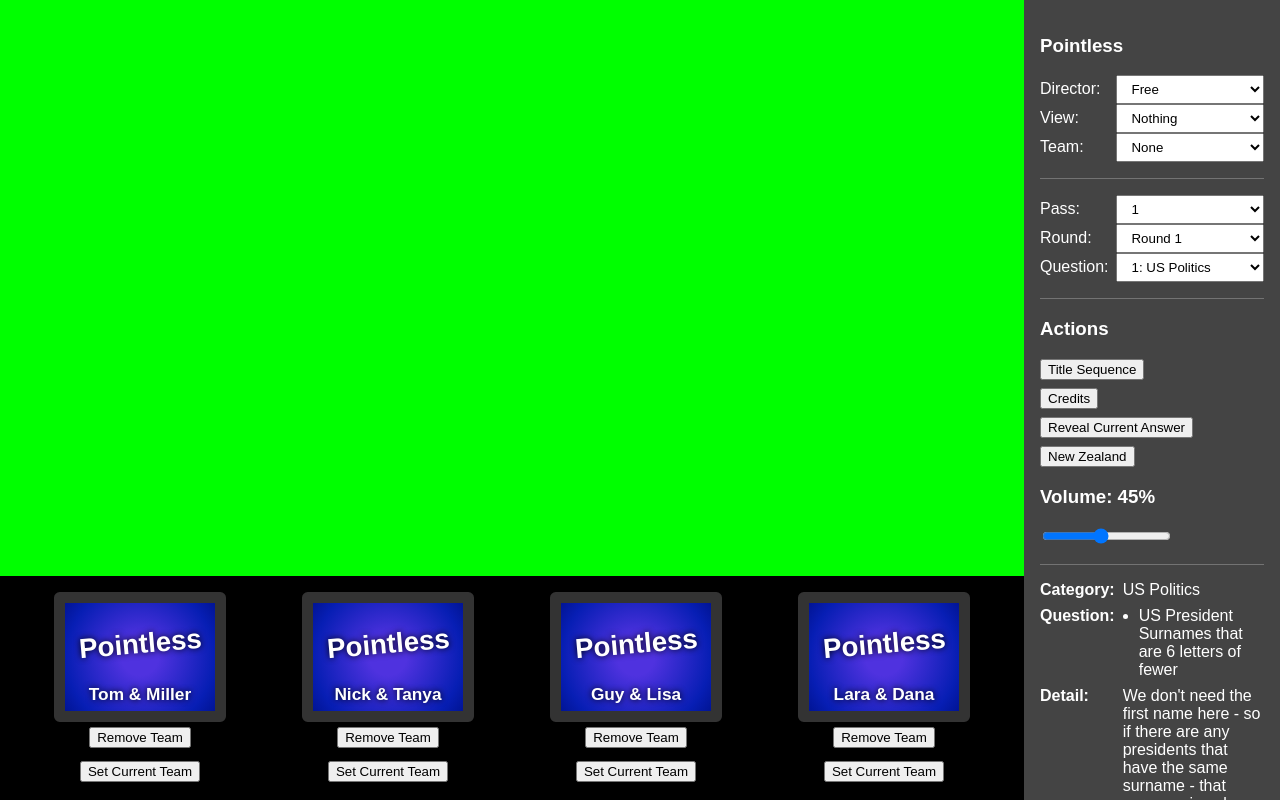
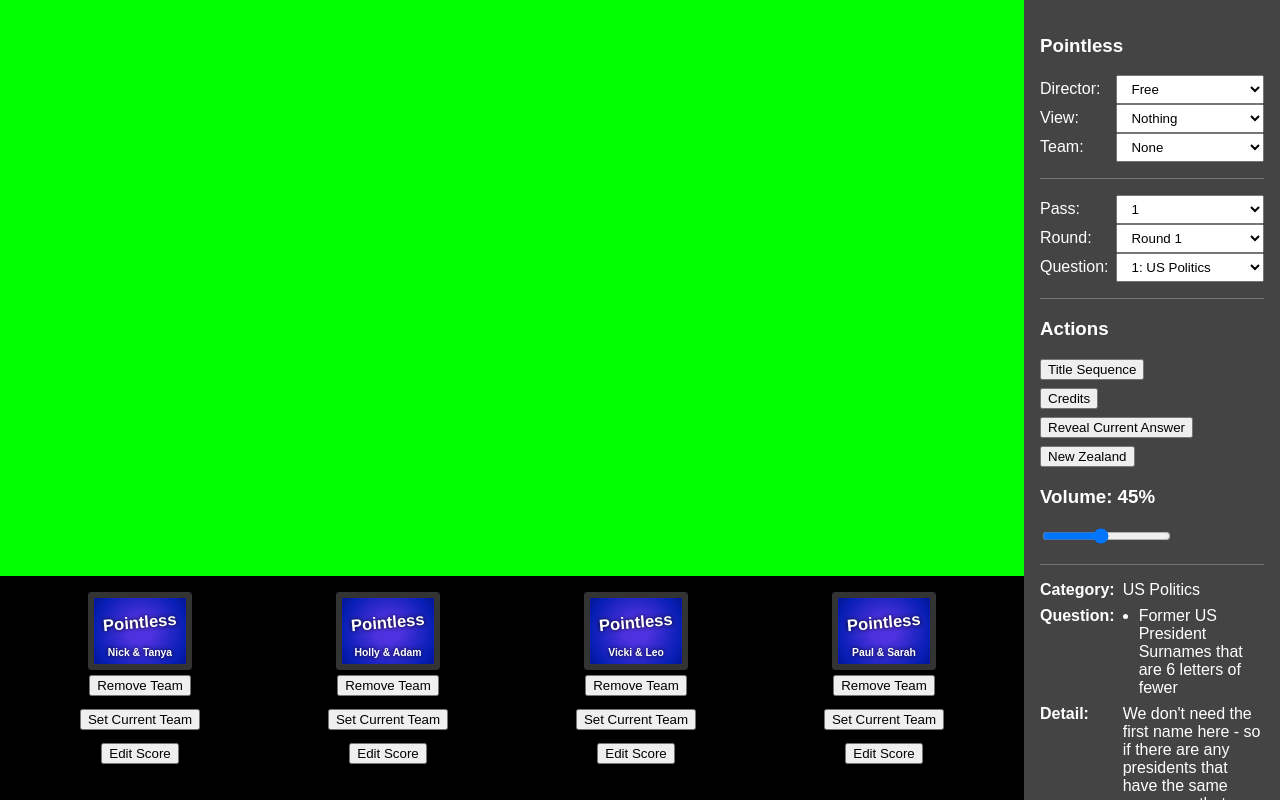
Before and after one commit to joshthompson/taskmaster-screen, a Vue app: page / in a window 1280 px wide. Both pictures are taken after a click on the link 972 px from the left and 245 px from the top of the page. Built offline with nearby package versions, Linux system fonts and the light colour scheme.

Commit message:
Updates for show

```diff
--- a/src/FakePointless.vue
+++ b/src/FakePointless.vue
@@ -45,7 +45,7 @@
 
 		public finalAnswers: string = ''
 
-		public settings = PLSettings;
+		public settings = PLSettings
 
 		public get director() { return (this.$store.state.pl as PLState).director }
 		public set director(director: string) { this.$store.commit('plSetDirector', director) }
@@ -59,11 +59,15 @@
 		public autoDirect() {
 			this.director = 'free'
 			if (this.screen.endsWith('_current') && this.game.currentTeam) {
-				this.director = this.game.currentTeam.googleName
+				if (this.screen.startsWith('team_') || this.game.currentTeam.googleNames.length === 1) {
+					this.director = this.game.currentTeam.googleNames[0]
+				} else {
+					this.director = this.game.currentTeam.googleNames[1]
+				}
 			}
 			this.game.teams.forEach((team) => {
 				if (this.screen.endsWith(`_${team.name}`)) {
-					this.director = team.googleName
+					this.director = team.googleNames[0]
 				}
 			})
 		}
@@ -214,6 +218,11 @@
 			PLAudio.setVolume(parseFloat(event.target.value))
 		}
 
+		public setTeamScore(team: PointlessTeam) {
+			const score = prompt(`Set ${team.name}'s score to:`, team.score === null ? '' : team.score.toString())
+			team.score = score === '' ? null : parseInt(score)
+		}
+
 	}
 </script>
 
@@ -228,7 +237,7 @@
 				:key="game.currentRound"
 			/>
 			<ScoresDisplay v-show="screen === 'all_scores'" :game="game"/>
-			<PointlessIntro v-if="screen === 'intro'" @finished="screen = 'nothing'" :game="game" />
+			<PointlessIntro v-if="screen === 'intro'" @finished="screen = 'nothing'; director = settings.hostGoogleName" :game="game" />
 			<PointlessCredits v-if="screen === 'credits'" @finished="screen = 'nothing'" :game="game" />
 			<ChangeRound v-if="screen === 'change_round'" @finished="screen = 'nothing'" :round="game.currentRound" />
 			<Timer v-if="screen === 'timer'" @finished="screen = 'nothing'" />
@@ -271,11 +280,12 @@
 						<option :value="settings.hostGoogleName">{{ settings.host }}</option>
 						<option :value="settings.cohostGoogleName">{{ settings.cohost }}</option>
 						<option disabled>-----</option>
-						<option
-							v-for="(team, i) in currentTeams"
-							:key="i"
-							:value="team.googleName"
-						>{{ team.name }}</option>
+						<optgroup v-for="(team, i) in currentTeams" :key="i" :label="team.name">
+							<option
+								v-for="(name, j) in team.googleNames" :key="j"
+								:value="name"
+							>{{ name }}</option>
+						</optgroup>
 					</select>
 				</div>
 
@@ -382,7 +392,7 @@
 		<ScriptBar>
 			<div style="display: flex; width: 100%;">
 				<div style="flex-grow: 1;" v-for="team in game.teams" :key="team.name">
-					<TeamScore :team="team" :off="team.out" :game="game" :max="question.max" />
+					<TeamScore :team="team" :off="team.out" :game="game" :max="question.max" size="small"/>
 					<div :key="team.name" class="actions">
 						<div><button v-if="!team.out" class="btn" @click="team.out = true">Remove Team</button></div>
 						<div><button v-if="team.out" class="btn" @click="team.out = false">Add Team Back</button></div>
@@ -390,6 +400,7 @@
 							<button class="btn" @click="setCurrentTeam(team.name)">Set Current Team</button>
 						</div>
 						<div v-if="team === game.currentTeam"><small>Current Team</small></div>
+						<div v-if="!team.out"><button @click="setTeamScore(team)">Edit Score</button></div>
 					</div>
 				</div>
 			</div>
--- a/src/components/pl/PointlessIntro.vue
+++ b/src/components/pl/PointlessIntro.vue
@@ -4,6 +4,7 @@
 	import CircleOverlay from '@/components/pl/CircleOverlay.vue'
 	import Logo from '@/components/pl/Logo.vue'
 	import { PointlessGame } from '@/types/Pointless'
+	import PLSettings from '@/services/pl/PLSettings'
 
 	@Component({
 		components: { CircleOverlay, Logo }
@@ -22,7 +23,7 @@
 		public created() {
 			PLAudio.intro()
 
-			const ringsPerSecond = 4
+			const ringsPerSecond = 7
 			const totalRings = this.length * ringsPerSecond
 			for (let i = 0; i < totalRings; i++) {
 				this.rings.push({
@@ -32,7 +33,7 @@
 				})
 			}
 
-			const numbersPerSecond = 1
+			const numbersPerSecond = 2
 			for (let i = 0; i < this.length * numbersPerSecond; i++) {
 				this.numbers.push({
 					value: Math.floor(Math.random() * 26),
@@ -56,6 +57,7 @@
 			}, (this.length - 6) * 1000)
 
 			setTimeout(() => {
+				this.$store.commit('plSetDirector', PLSettings.hostGoogleName)
 				this.$emit('finished')
 			}, this.length * 1000)
 		}
--- a/src/components/pl/TeamScore.vue
+++ b/src/components/pl/TeamScore.vue
@@ -10,6 +10,7 @@
 		@Prop() public team: PointlessTeam
 		@Prop({ default: 'none' }) public mode: string
 		@Prop({ default: false }) public off: boolean
+		@Prop({ default: '' }) public size: string
 
 		public get out() {
 			const max = potentialMax()
@@ -52,7 +53,7 @@
 
 <template>
 	<div>
-		<div class="team-score" :class="{ [mode]: true, logo, out, headToHead, off }" :pos="pos">
+		<div class="team-score" :class="{ [mode]: true, logo, out, headToHead, off, [size]: true }" :pos="pos">
 			<div v-if="!headToHead || off" class="inner">{{ scoreString }}</div>
 			<div v-if="headToHead && !off" class="head-to-head">
 				<div class="circle" :class="{ filled: h2h >= 1 }" @click="h2h = 1"><div></div></div>
@@ -78,6 +79,10 @@
 
 		width: s($size);
 		height: s($size * 0.75);
+
+		&.small {
+			 zoom: 0.6;
+		}
 
 		border: s($border) solid #333333;
 		border-radius: s($border / 2);
--- a/src/services/pl/PLAudio.ts
+++ b/src/services/pl/PLAudio.ts
@@ -13,12 +13,12 @@
 }
 
 async function wrong() {
-	// audio(`/pointless/audio/wrong.wav`)
-	audio(`/pointless/audio/wrong.mp4`)
+	audio(`/pointless/audio/wrong.wav`)
+	// audio(`/pointless/audio/wrong.mp4`)
 }
 
 async function passedRedLine() {
-	// audio(`/pointless/audio/ting.mp3`, 'red-line')
+	audio(`/pointless/audio/ting.mp3`, 'red-line')
 }
 
 async function pointless() {
--- a/src/services/pl/PLSettings.ts
+++ b/src/services/pl/PLSettings.ts
@@ -2,5 +2,5 @@
 	host: 'Craig Pitcher',		// For credits
 	cohost: 'Josh Thompson',	// For credits
 	hostGoogleName: 'Craig',	// For auto director
-	cohostGoogleName: 'Josh',	// For auto director
+	cohostGoogleName: 'Josh'	// For auto director
 }
--- a/src/services/pl/data.ts
+++ b/src/services/pl/data.ts
@@ -40,7 +40,7 @@
 				{
 					max: 25,
 					category: 'US Politics',
-					question: 'US President Surnames that are 6 letters of fewer',
+					question: 'Former US President Surnames that are 6 letters of fewer',
 					detail: `
 						We don't need the first name here
 						- so if there are any presidents that have the same surname
@@ -496,17 +496,8 @@
 	],
 	teams: [
 		{
-			name: 'Tom & Miller',
-			googleName: 'Tom',
-			credits: [ 'Tom Upton', 'James Miller' ],
-			score: null,
-			answers: 0,
-			headToHeadScore: 0,
-			out: false
-		},
-		{
 			name: 'Nick & Tanya',
-			googleName: 'Nick',
+			googleNames: ['Tanya'],
 			credits: [ 'Nick Pearson', 'Tanya Alam' ],
 			score: null,
 			answers: 0,
@@ -514,18 +505,27 @@
 			out: false
 		},
 		{
-			name: 'Guy & Lisa',
-			googleName: 'Guy',
-			credits: [ 'Guy Stephens', 'Lisa Reinfelder' ],
+			name: 'Holly & Adam',
+			googleNames: ['Holly'],
+			credits: [ 'Holly Young', 'Adam Smith' ],
 			score: null,
 			answers: 0,
 			headToHeadScore: 0,
 			out: false
 		},
 		{
-			name: 'Lara & Dana',
-			googleName: 'Lara',
-			credits: [ 'Lara Elble', 'Dana Hempel' ],
+			name: 'Vicki & Leo',
+			googleNames: ['Vicki', 'Leo'],
+			credits: [ 'Vicki Church', 'Leo Baines-Jump' ],
+			score: null,
+			answers: 0,
+			headToHeadScore: 0,
+			out: false
+		},
+		{
+			name: 'Paul & Sarah',
+			googleNames: ['Paul'],
+			credits: [ 'Paul Barratt', 'Sarah Bell' ],
 			score: null,
 			answers: 0,
 			headToHeadScore: 0,
--- a/src/types/Pointless.ts
+++ b/src/types/Pointless.ts
@@ -20,7 +20,7 @@
 
 export interface PointlessTeam {
 	name: string
-	googleName: string
+	googleNames: string[]
 	credits: string[]
 	score: number
 	headToHeadScore: number
```
Also changed, not shown: 1 other file (tests, documents, lock files or other folders).
